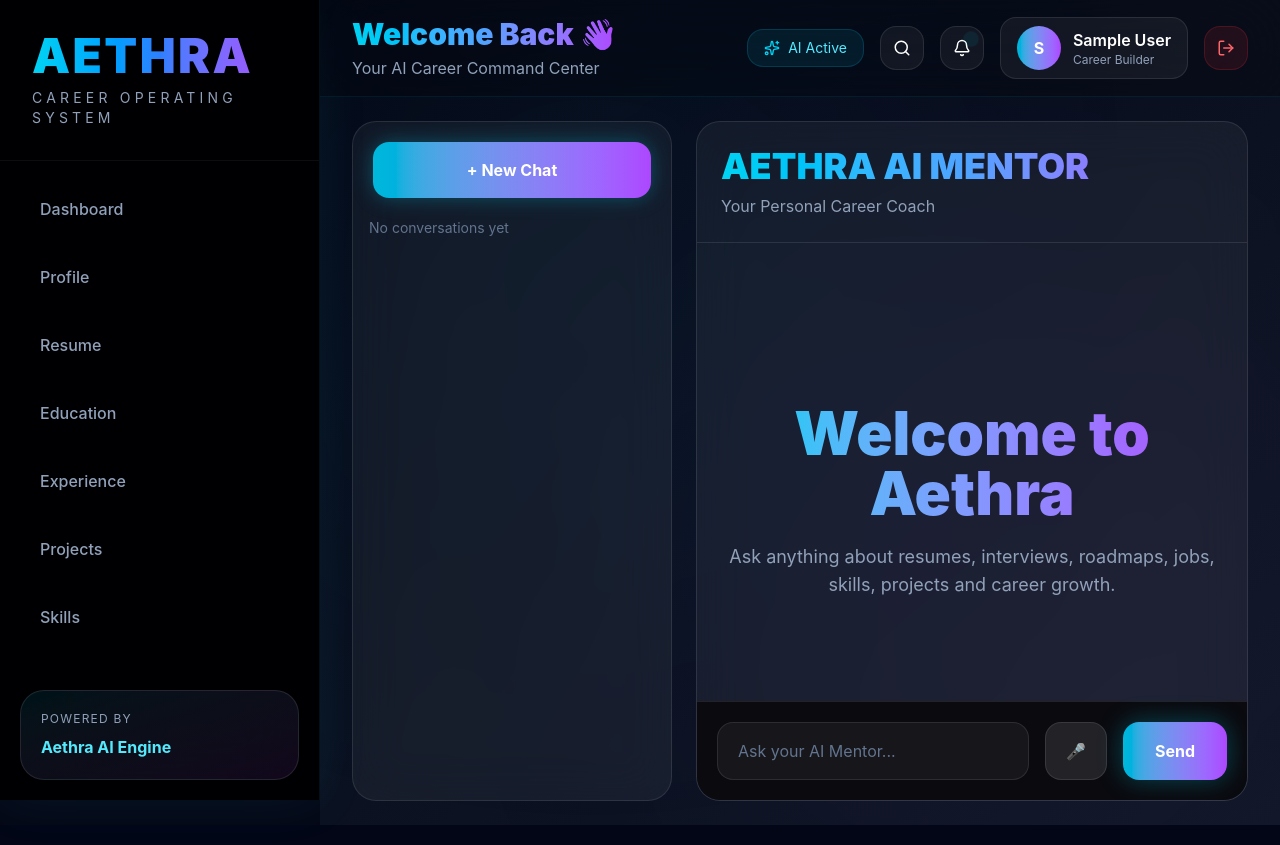
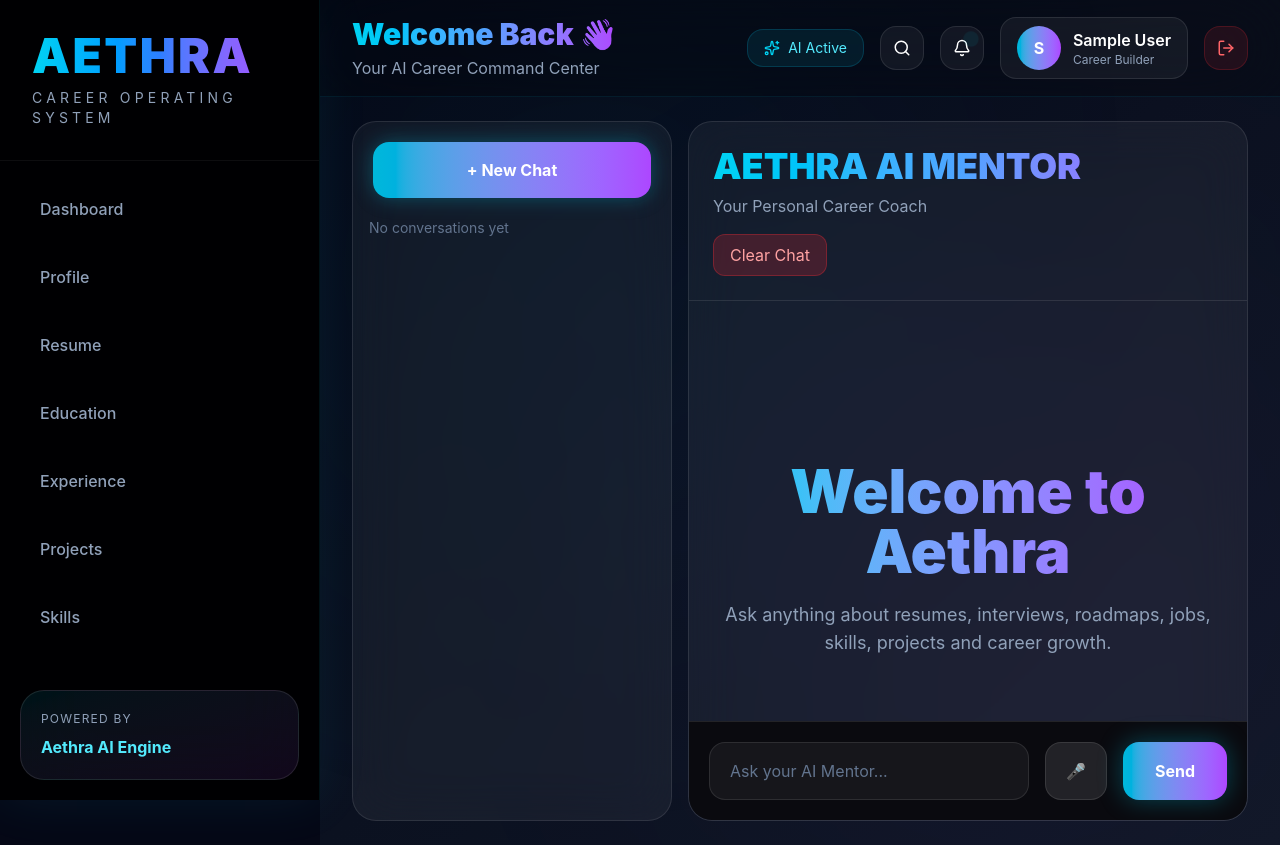
Before and after one commit to withaman69/aethra, a React (Vite) app in the folder Frontend/: page /mentor in a window 1280 px wide. Built offline with nearby package versions, Linux system fonts and the light colour scheme; sample sign-in values are in the browser's storage.

Commit message:
Enhance AI Mentor UI and roadmap rendering

```diff
--- a/Frontend/src/pages/AIMentor/AIMentor.jsx
+++ b/Frontend/src/pages/AIMentor/AIMentor.jsx
@@ -42,6 +42,24 @@ const [isListening, setIsListening] =
       JSON.stringify(chats)
     );
   }, [chats]);
+  useEffect(() => {
+  const savedChats =
+    localStorage.getItem(
+      "aethra_mentor_history"
+    );
+
+  if (savedChats) {
+    setMessages(
+      JSON.parse(savedChats)
+    );
+  }
+}, []);
+useEffect(() => {
+  localStorage.setItem(
+    "aethra_mentor_history",
+    JSON.stringify(messages)
+  );
+}, [messages]);
 useEffect(() => {
   messagesEndRef.current?.scrollIntoView({
     behavior: "smooth",
@@ -78,6 +96,7 @@ const deleteChat = (id) => {
     setMessages([]);
   }
 };
+
 const renameChat = (id) => {
   const newTitle =
     prompt("Rename Chat");
@@ -248,8 +267,8 @@ const handleSend = async () => {
 
   return (
   <DashboardLayout>
-    <div className="h-[calc(100vh-120px)] flex gap-6">
 
+<div className="h-[calc(100vh-100px)] flex gap-4">
       {/* Sidebar */}
 
       <div
@@ -389,9 +408,10 @@ const handleSend = async () => {
           "
         >
 
-          <h1
-            className="
-            text-4xl
+      <h1
+  className="
+  text-2xl
+  md:text-4xl
             font-black
             bg-gradient-to-r
             from-cyan-400
@@ -407,7 +427,30 @@ const handleSend = async () => {
           <p className="text-slate-400 mt-2">
             Your Personal Career Coach
           </p>
+<div className="mt-4">
+  <button
+    onClick={() => {
+      localStorage.removeItem(
+        "aethra_mentor_history"
+      );
 
+      setMessages([]);
+    }}
+    className="
+      px-4
+      py-2
+      rounded-xl
+      bg-red-500/20
+      border
+      border-red-500/30
+      text-red-300
+      hover:bg-red-500/30
+      transition-all
+    "
+  >
+    Clear Chat
+  </button>
+</div>
         </div>
 
         {/* Messages */}
@@ -452,25 +495,35 @@ const handleSend = async () => {
                     }`}
                   >
                     <div
-  className={`max-w-[75%] px-5 py-4 rounded-3xl ${
+  className={`
+  max-w-[95%]
+  sm:max-w-[85%]
+  lg:max-w-[75%]
+  px-5
+  py-4
+  rounded-3xl
+  ${
     msg.sender === "user"
       ? `
       bg-cyan-500/20
-      border
-      border-cyan-500/30
-      backdrop-blur-xl
-      text-white
+      border border-cyan-500/30
       `
       : `
       bg-purple-500/20
-      border
-      border-purple-500/30
-      backdrop-blur-xl
-      text-white
+      border border-purple-500/30
       `
-  }`}
+  }
+`}
 >
- <div className="prose prose-invert max-w-none">
+ <div
+  className="
+  prose
+  prose-invert
+  max-w-none
+  break-words
+  overflow-hidden
+"
+>
   <ReactMarkdown remarkPlugins={[remarkGfm]}>
     {msg.text}
   </ReactMarkdown>
@@ -537,7 +590,14 @@ const handleSend = async () => {
           "
         >
 
-          <div className="max-w-5xl mx-auto flex gap-4">
+       <div
+  className="
+  max-w-5xl
+  mx-auto
+  flex
+  gap-4
+"
+>
 
             <input
               type="text"
@@ -553,6 +613,7 @@ const handleSend = async () => {
               }}
               className="
               flex-1
+              min-w-0
               bg-white/5
               border
               border-white/10
```
